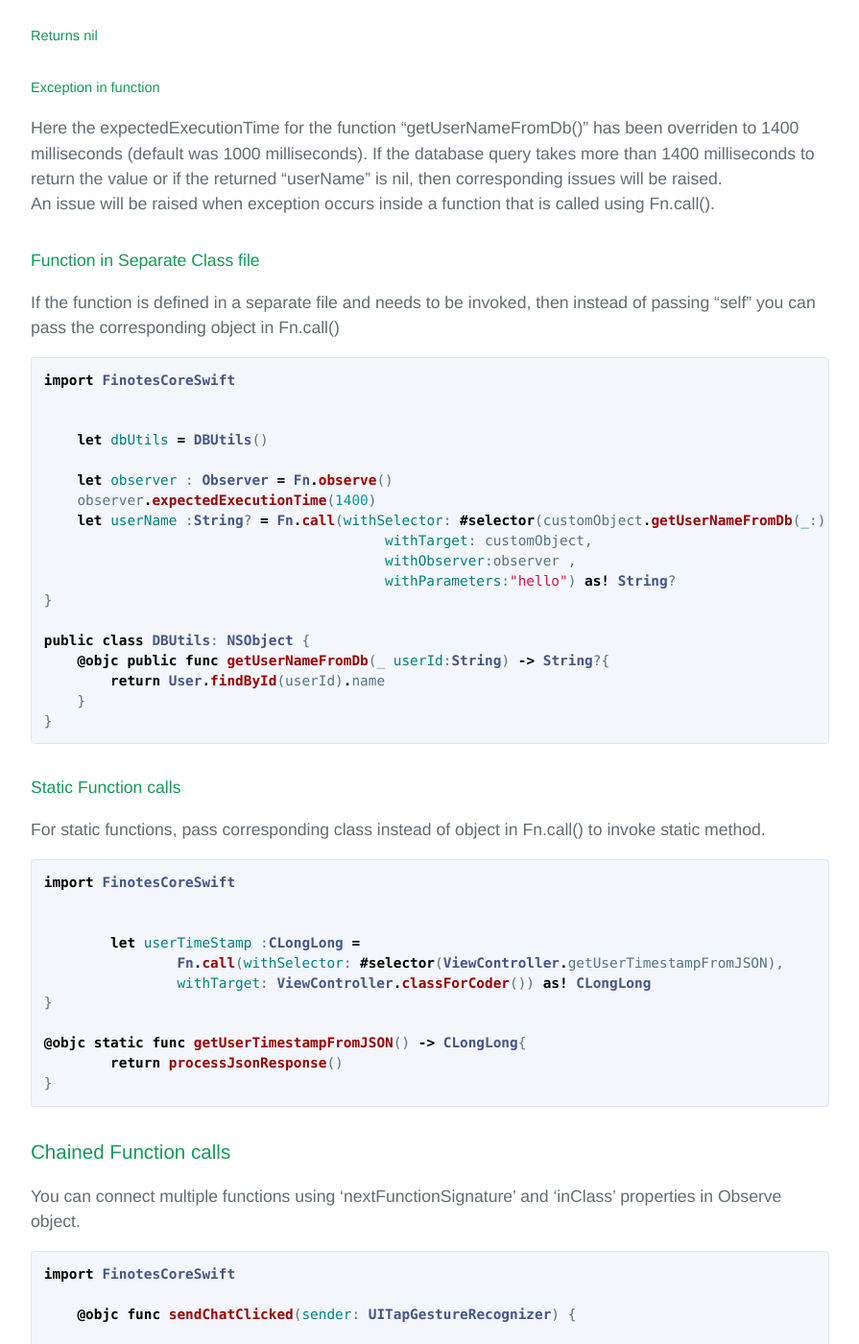
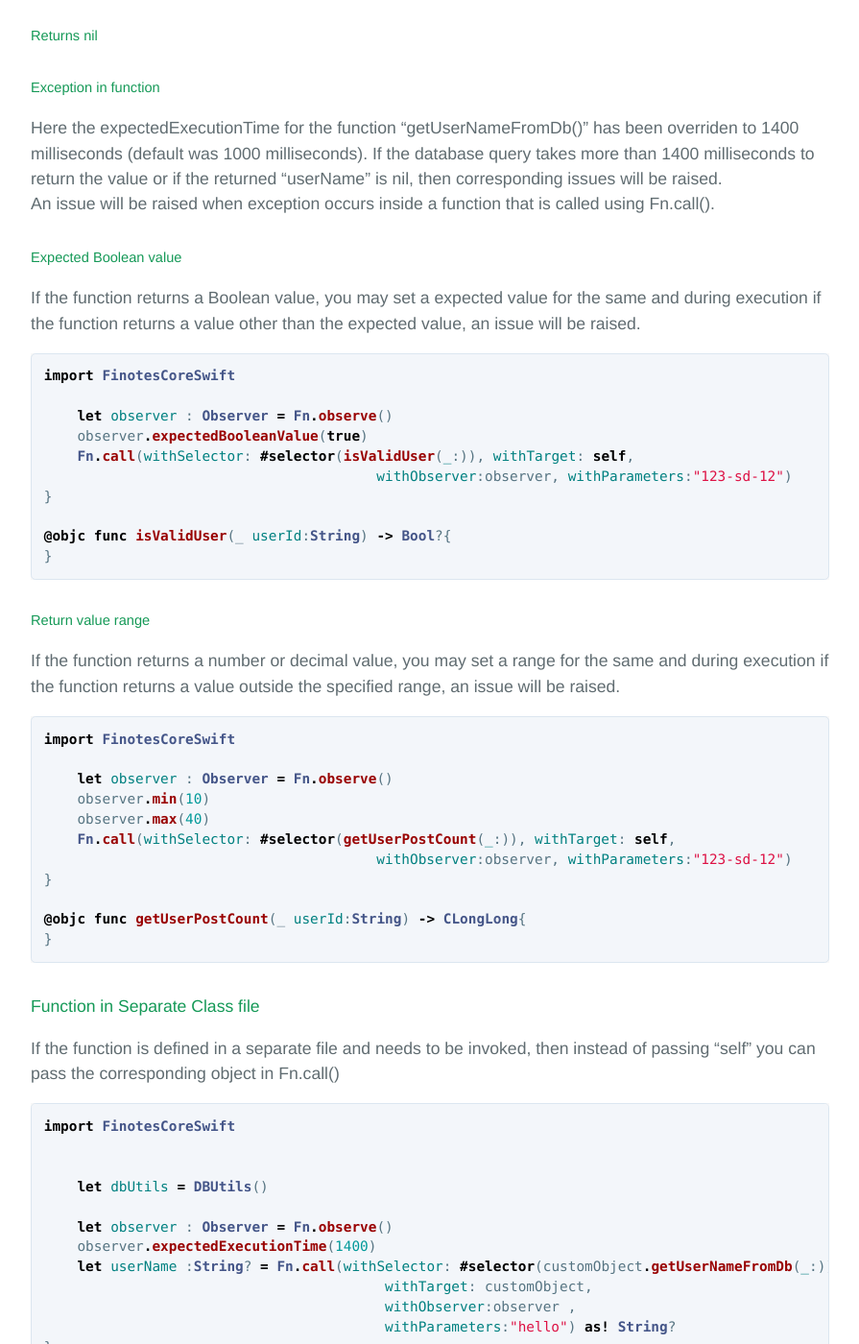
Before and after one commit to finotes/finotes.github.io, a Jekyll site: the page built from _posts/2018-02-02-swift-docs.md, in a window 1280 px wide and 1400 px high, scrolled down 7983 px. Shown: the whole window at 96% size, without its empty margins (192-1087 px from the left). Built offline with Jekyll 4.4.1, drawn with Linux system fonts in a browser that asks for light colours; some web fonts are replaced.

Commit message:
Update 2018-02-02-swift-docs.md

````diff
--- a/_posts/2018-02-02-swift-docs.md
+++ b/_posts/2018-02-02-swift-docs.md
@@ -311,6 +311,35 @@ import FinotesCoreSwift
 Here the expectedExecutionTime for the function "getUserNameFromDb()" has been overriden to 1400 milliseconds (default was 1000 milliseconds). If the database query takes more than 1400 milliseconds to return the value or if the returned "userName" is nil, then corresponding issues will be raised.
 An issue will be raised when exception occurs inside a function that is called using Fn.call().
 
+##### Expected Boolean value
+If the function returns a Boolean value, you may set a expected value for the same and during execution if the function returns a value other than the expected value, an issue will be raised.
+```swift
+import FinotesCoreSwift
+
+    let observer : Observer = Fn.observe()
+    observer.expectedBooleanValue(true)
+    Fn.call(withSelector: #selector(isValidUser(_:)), withTarget: self,
+    					withObserver:observer, withParameters:"123-sd-12")
+}
+
+@objc func isValidUser(_ userId:String) -> Bool?{
+}
+```
+##### Return value range
+If the function returns a number or decimal value, you may set a range for the same and during execution if the function returns a value outside the specified range, an issue will be raised.
+```swift
+import FinotesCoreSwift
+
+    let observer : Observer = Fn.observe()
+    observer.min(10)
+    observer.max(40)
+    Fn.call(withSelector: #selector(getUserPostCount(_:)), withTarget: self,
+    					withObserver:observer, withParameters:"123-sd-12")
+}
+
+@objc func getUserPostCount(_ userId:String) -> CLongLong{
+}
+```
 
 #### Function in Separate Class file
 
````
